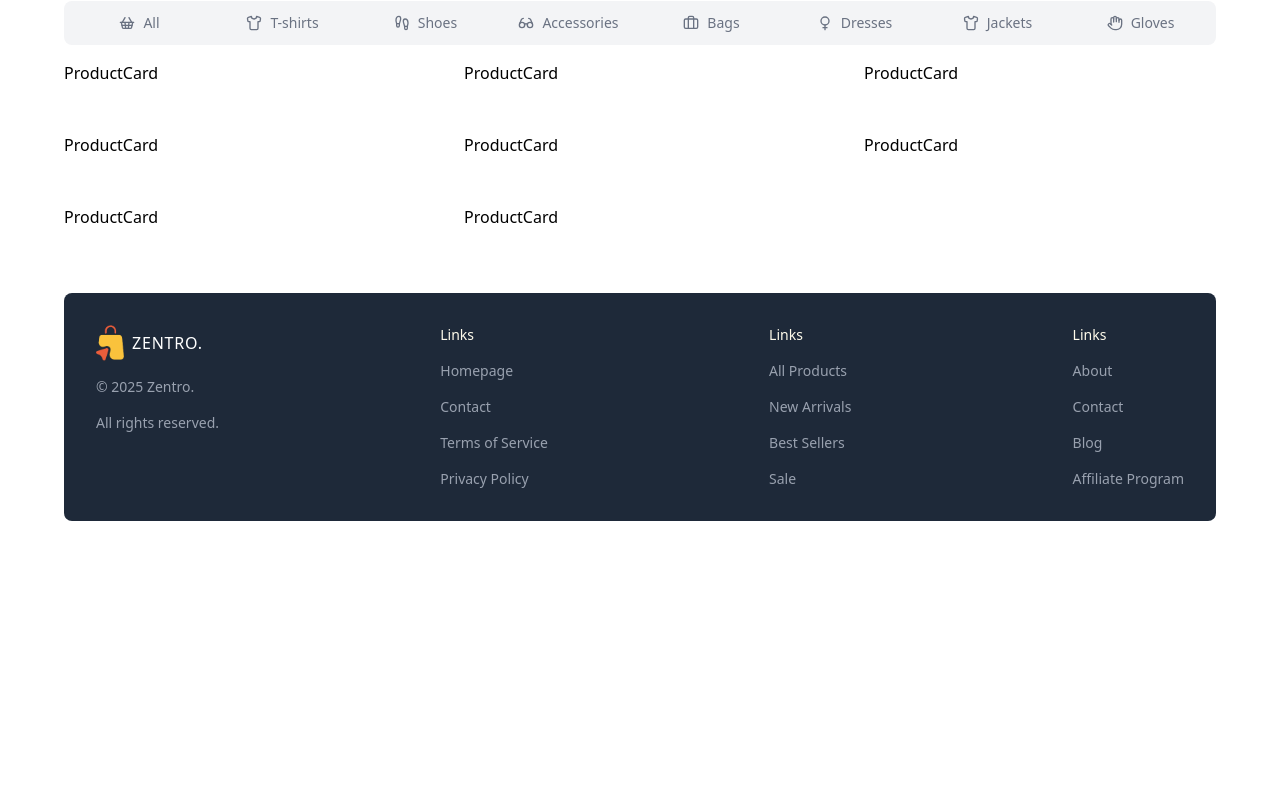
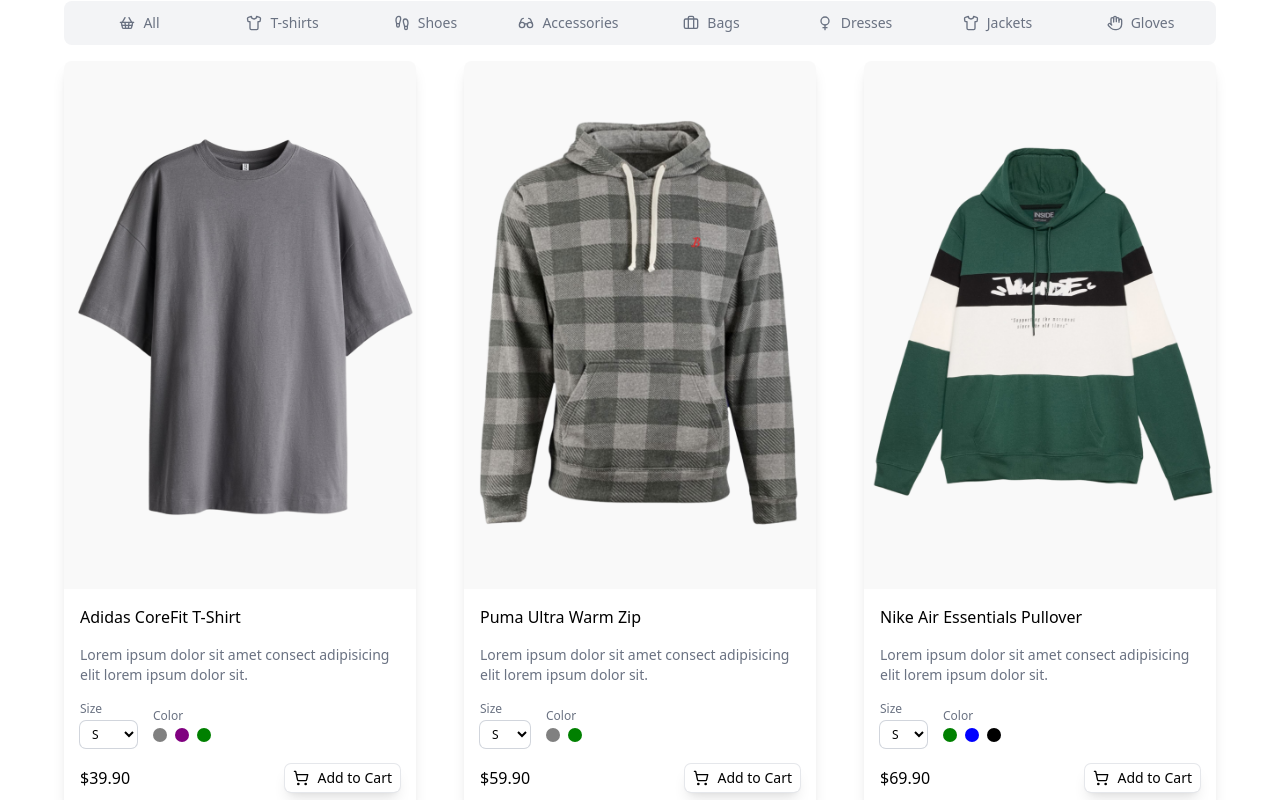
Before and after one commit to hafsa-aarifeen/e-commerce-ui, a Next.js app in the folder client/: page / in a window 1280 px wide. Shown: the part 500-1300 px from the top of the page. Before the commit the page ends 1037 px from the top, so only its background shows below. Built offline with nearby package versions, Linux system fonts and the light colour scheme.

Commit message:
Implement ProductCard component with image, size, color selection, and add to cart functionality

```diff
--- a/client/src/components/ProductCard.tsx
+++ b/client/src/components/ProductCard.tsx
@@ -1,9 +1,71 @@
 "use client";
 
 import { ProductType } from "@/types";
+import { ShoppingCart } from "lucide-react";
+import Image from "next/image";
+import Link from "next/link";
 
 const ProductCard = ({ product }: { product: ProductType }) => {
-  return <div>ProductCard</div>;
+  return (
+    <div className="shadow-lg rounded-lg overflow-hidden">
+      {/* IMAGE */}
+      <Link href={`/products/${product.id}`}>
+        <div className="relative aspect-[2/3]">
+          <Image
+            src={product.images[product.colors[0]]}
+            alt={product.name}
+            fill
+            className="object-cover hover:scale-105 transition-all duration-300"
+          />
+        </div>
+      </Link>
+      {/* PRODUCT DETAIL */}
+      <div className="flex flex-col gap-4 p-4">
+        <h1 className="font-medium">{product.name}</h1>
+        <p className="text-sm text-gray-500">{product.shortDescription}</p>
+        {/* PRODUCT TYPES */}
+        <div className="flex items-center gap-4 text-xs">
+          {/* SIZES */}
+          <div className="flex flex-col gap-1">
+            <span className="text-gray-500">Size</span>
+            <select
+              name="size"
+              id="size"
+              className="ring ring-gray-300 rounded-md px-2 py-1"
+            >
+              {product.sizes.map((size) => (
+                <option key={size} value={size}>
+                  {size.toUpperCase()}
+                </option>
+              ))}
+            </select>
+          </div>
+          {/* COLORS */}
+          <div className="flex flex-col gap-1">
+            <span className="text-gray-500">Color</span>
+            <div className="flex items-center gap-2">
+              {product.colors.map((color) => (
+                <div className="" key={color}>
+                  <div
+                    className="w-[14px] h-[14px] rounded-full"
+                    style={{ backgroundColor: color }}
+                  />
+                </div>
+              ))}
+            </div>
+          </div>
+        </div>
+        {/* PRICE AND ADD TO CART BUTTON */}
+        <div className="flex items-center justify-between">
+          <p className="font-medium">${product.price.toFixed(2)}</p>
+          <button className="ring-1 ring-gray-200 shadow-lg rounded-md px-2 py-1 text-sm cursor-pointer hover:text-white hover:bg-black transition-all duration-300 flex items-center gap-2">
+            <ShoppingCart className="w-4 h-4" />
+            Add to Cart
+          </button>
+        </div>
+      </div>
+    </div>
+  );
 };
 
 export default ProductCard;
```
